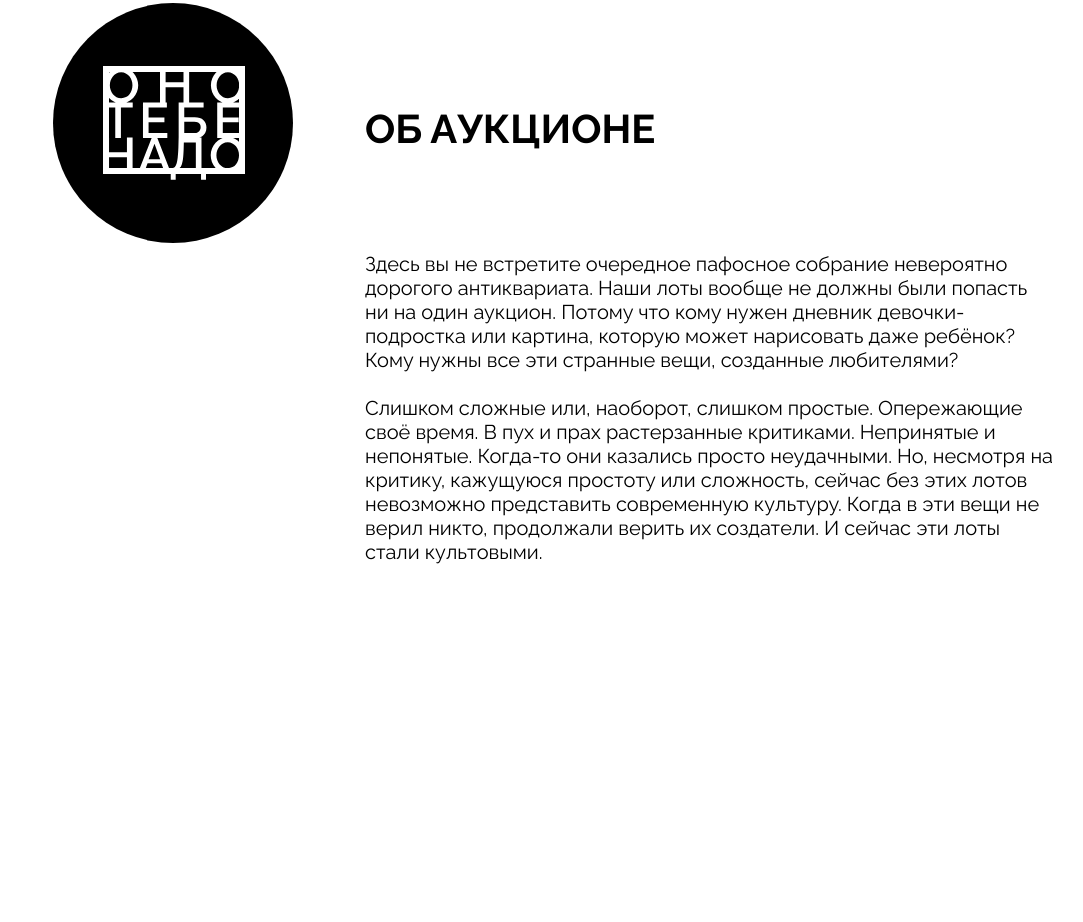
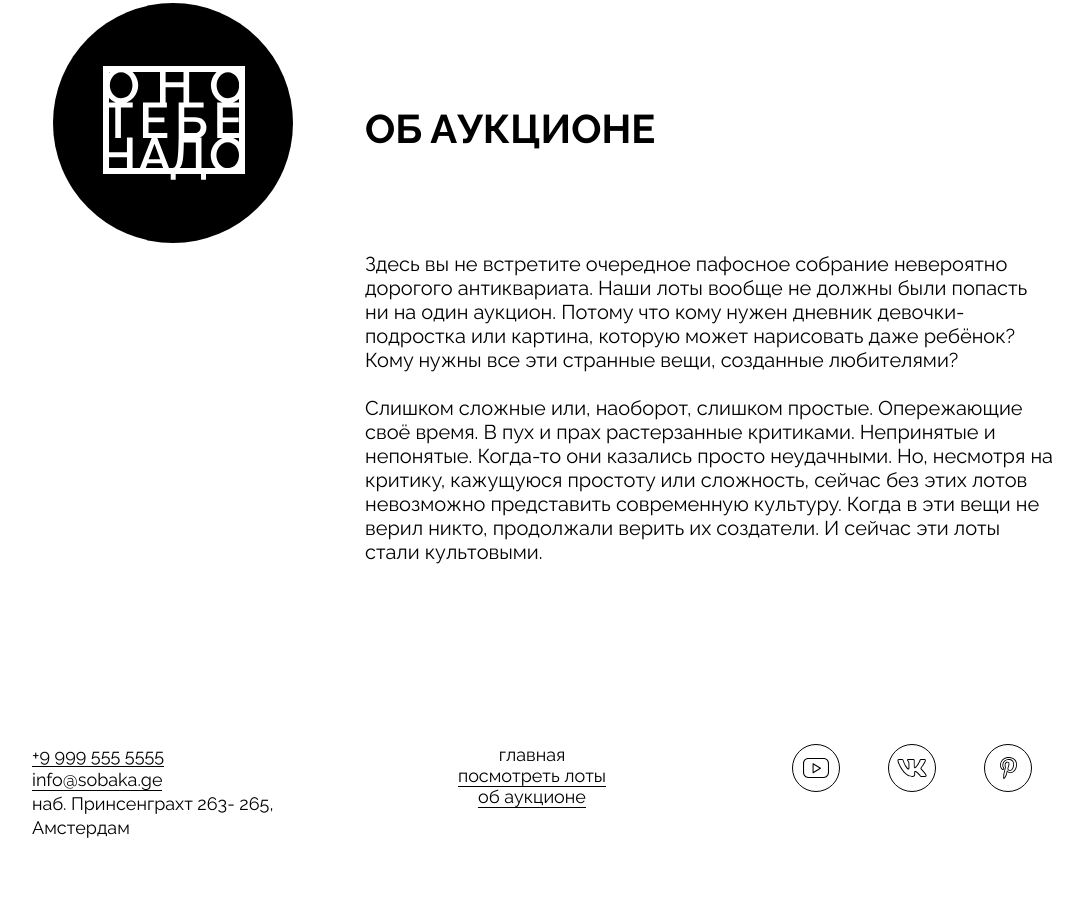
Before and after one commit to Rodzy28/ono-tebe-nado-fd, a plain HTML site: page index.html in a window 1280 px wide. Shown: the part 2105-3027 px from the top of the page, without its empty margins (108-1191 px from the left). Before the commit the page ends 2849 px from the top, so only its background shows below. Drawn offline with Linux system fonts and the light colour scheme.

Commit message:
add footer

```diff
--- a/index.html
+++ b/index.html
@@ -143,22 +143,54 @@
         </div>
       </section>
     </main>
-    <!-- <footer class="footer">
-      <address></address>
-      <nav>
-        <ul>
-          <li><a href=""></a></li>
-          <li><a href=""></a></li>
-          <li><a href=""></a></li>
+    <footer class="footer">
+      <address class="address footer__address">
+        <a href="tel:+99995555555">+9 999 555 5555</a>
+        <a href="mailto:info@sobaka.ge">info@sobaka.ge</a>
+        <p>наб. Принсенграхт 263- 265, Амстердам</p>
+      </address>
+      <nav class="footer__menu">
+        <ul class="footer__menu-list">
+          <li class="footer__menu-list-item">
+            <a class="footer__menu-link footer__menu-link_active" href=""
+              >главная
+            </a>
+          </li>
+          <li class="footer__menu-list-item">
+            <a class="footer__menu-link" href="">посмотреть лоты</a>
+          </li>
+          <li class="footer__menu-list-item">
+            <a class="footer__menu-link" href="">об аукционе</a>
+          </li>
         </ul>
       </nav>
-      <nav>
-        <ul>
-          <li><a href="">главная</a></li>
-          <li><a href="">посмотреть лоты</a></li>
-          <li><a href="">об аукционе</a></li>
-        </ul>
-      </nav>
-    </footer> -->
+      <ul class="footer__social-list">
+        <li class="footer__social-list-item">
+          <a class="footer__social-link" href="" target="_blank">
+            <img
+              class="footer__social-icon"
+              src="./images/yt.svg"
+              alt="Ссылка на Ютуб"
+          /></a>
+        </li>
+        <li class="footer__social-list-item">
+          <a class="footer__social-link" href="" target="_blank">
+            <img
+              class="footer__social-icon"
+              src="./images/vk.svg"
+              alt="Ссылка на ВК"
+          /></a>
+        </li>
+        <li class="footer__social-list-item">
+          <a class="footer__social-link" href="" target="_blank">
+            <img
+              class="footer__social-icon"
+              src="./images/pinterest.svg"
+              alt="Ссылка на Пинтерест"
+            />
+          </a>
+        </li>
+      </ul>
+    </footer>
   </body>
 </html>
--- a/styles/style.css
+++ b/styles/style.css
@@ -53,9 +53,9 @@
 .cover {
   position: relative;
   z-index: 0;
+  margin-bottom: 180px;
   padding: 165px 50px 50px;
   color: #fff;
-  margin-bottom: 180px;
   background: #000 url("../images/cover.jpg") no-repeat center / cover;
 }
 
@@ -124,25 +124,25 @@
 }
 
 .lots {
+  margin-bottom: 120px;
   padding: 0 24px;
-  margin-bottom: 120px;
 }
 
 .lots__heading {
+  margin-bottom: 27px;
+  margin-left: 40px;
   font-weight: 700;
   font-size: 40px;
   line-height: 47px;
   text-transform: uppercase;
-  margin-bottom: 27px;
-  margin-left: 40px;
 }
 
 .lots__card-list {
   display: flex;
   flex-wrap: wrap;
   gap: 25px;
+  padding-bottom: 30px;
   list-style: none;
-  padding-bottom: 30px;
 }
 
 .lots__card-list-item {
@@ -193,17 +193,17 @@
 }
 
 .lots__look-more-link {
+  margin-left: 40px;
+  border-bottom: 1px solid #000;
+  font-weight: 400;
   font-size: 20px;
-  font-weight: 400;
   line-height: 23px;
   text-decoration: none;
-  border-bottom: 1px solid #000;
-  margin-left: 40px;
 }
 
 .about {
+  margin-bottom: 180px;
   padding: 0 24px;
-  margin-bottom: 180px;
 }
 
 .about__column {
@@ -212,15 +212,15 @@
 }
 
 .about__logo {
+  display: flex;
+  justify-self: center;
+  justify-content: center;
+  align-items: center;
   width: 240px;
   height: 240px;
+  margin-top: 35px;
+  border-radius: 50%;
   background-color: #000;
-  border-radius: 50%;
-  display: flex;
-  justify-content: center;
-  align-items: center;
-  justify-self: center;
-  margin-top: 35px;
 }
 
 .about__logo-image {
@@ -228,18 +228,18 @@
 }
 
 .about__description {
-  max-width: 693px;
   justify-self: end;
   align-self: end;
+  max-width: 693px;
   text-wrap: balance;
 }
 
 .about__title {
+  margin-bottom: 100px;
+  font-weight: 700;
   font-size: 40px;
-  font-weight: 700;
   line-height: 47px;
   text-transform: uppercase;
-  margin-bottom: 100px;
 }
 
 .about__title + .about__text {
@@ -247,7 +247,48 @@
 }
 
 .about__text {
+  font-weight: 400;
   font-size: 20px;
-  font-weight: 400;
   line-height: 24px;
 }
+
+.footer {
+  display: grid;
+  grid-template-columns: repeat(3, 1fr);
+  padding: 0 50px 82px;
+}
+
+.footer__address {
+  max-width: 265px;
+}
+
+.footer__menu-list {
+  display: flex;
+  flex-direction: column;
+  align-items: center;
+  font-weight: 400;
+  font-size: 18px;
+  line-height: 21px;
+  list-style: none;
+}
+
+.footer__menu-link {
+  border-bottom: 1px solid #000;
+  text-decoration: none;
+}
+
+.footer__menu-link_active {
+  border-bottom: none;
+}
+
+.footer__social-list {
+  display: flex;
+  justify-self: end;
+  gap: 48px;
+  max-width: 240px;
+  list-style: none;
+}
+
+.footer__social-icon {
+  width: 48px;
+}
```
